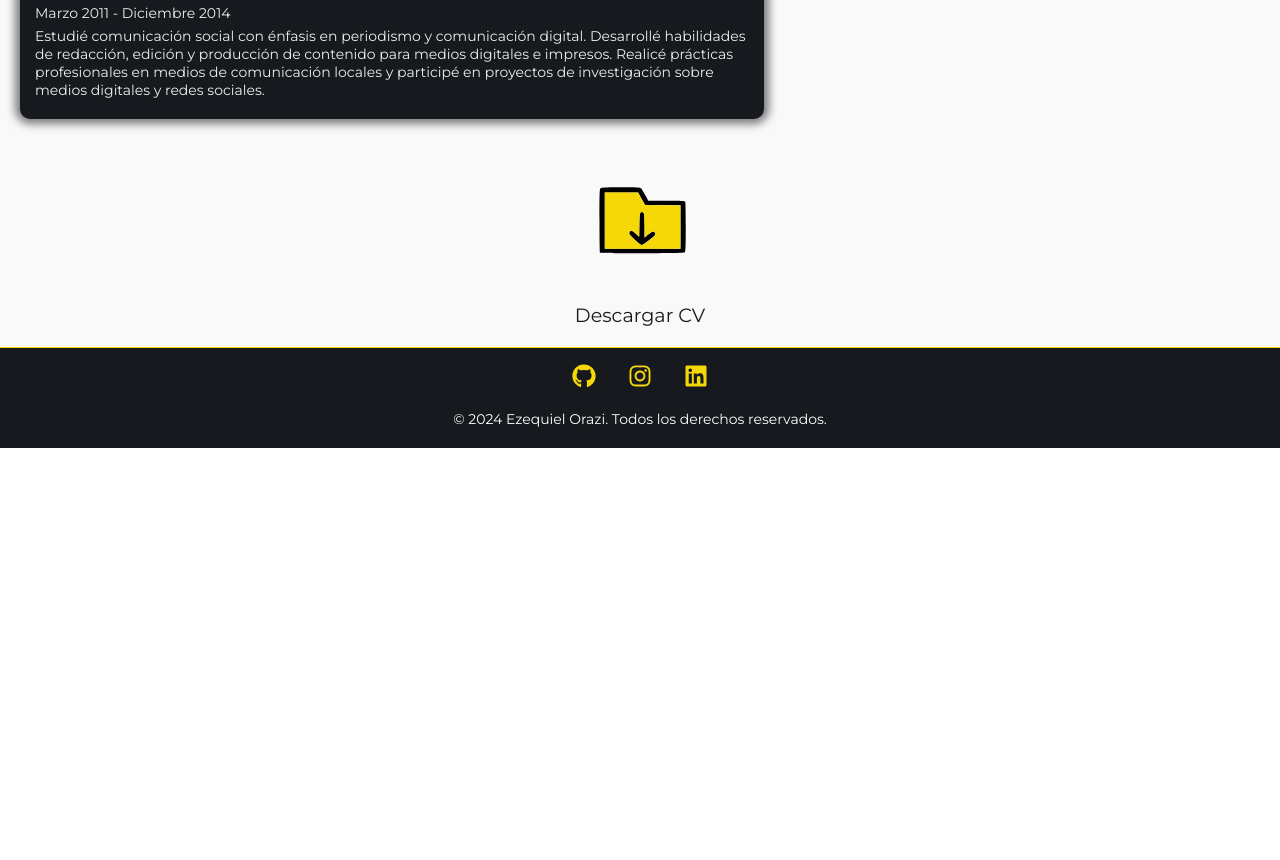
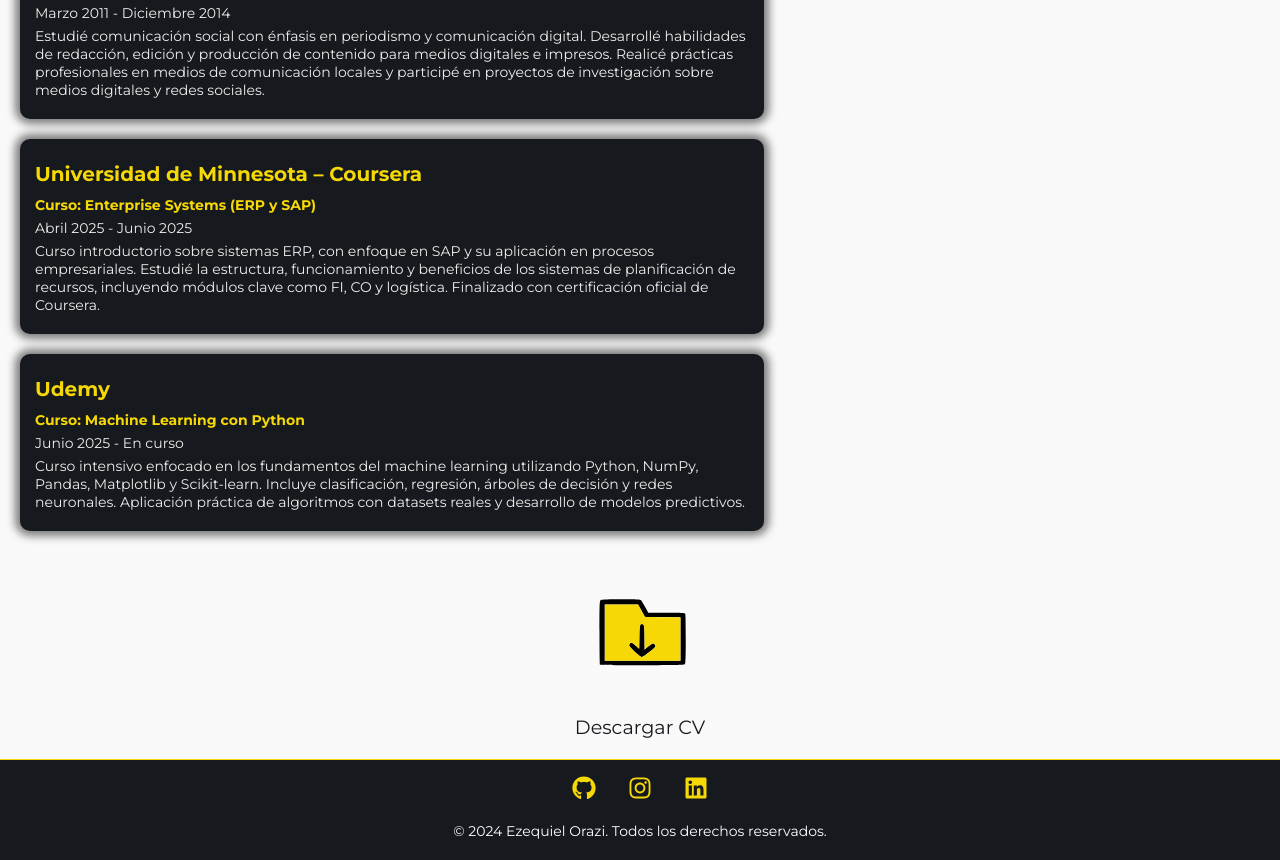
Before and after one commit to Ezzeorazi/mi-portafolio, a React (Vite) app: page /curriculum in a window 1280 px wide. Shown: the part 1980-2840 px from the top of the page. Before the commit the page ends 2428 px from the top, so only its background shows below. Built offline with nearby package versions, Linux system fonts and the light colour scheme.

Commit message:
Changes new cursos

```diff
--- a/src/components/Education/Education.jsx
+++ b/src/components/Education/Education.jsx
@@ -31,7 +31,25 @@ const Education = () => {
       description:
         "Estudié comunicación social con énfasis en periodismo y comunicación digital. Desarrollé habilidades de redacción, edición y producción de contenido para medios digitales e impresos. Realicé prácticas profesionales en medios de comunicación locales y participé en proyectos de investigación sobre medios digitales y redes sociales.",
     },
+    {
+      id: 5,
+      institution: "Universidad de Minnesota – Coursera",
+      degree: "Curso: Enterprise Systems (ERP y SAP)",
+      startDate: "Abril 2025",
+      endDate: "Junio 2025",
+      description:
+        "Curso introductorio sobre sistemas ERP, con enfoque en SAP y su aplicación en procesos empresariales. Estudié la estructura, funcionamiento y beneficios de los sistemas de planificación de recursos, incluyendo módulos clave como FI, CO y logística. Finalizado con certificación oficial de Coursera.",
+    },
 
+    {
+      id: 6,
+      institution: "Udemy",
+      degree: "Curso: Machine Learning con Python",
+      startDate: "Junio 2025",
+      endDate: "En curso",
+      description:
+        "Curso intensivo enfocado en los fundamentos del machine learning utilizando Python, NumPy, Pandas, Matplotlib y Scikit-learn. Incluye clasificación, regresión, árboles de decisión y redes neuronales. Aplicación práctica de algoritmos con datasets reales y desarrollo de modelos predictivos.",
+    },
     // Agrega más estudios aquí
   ];
   return (
```
Lines whose indentation alone changed are shown as unchanged.
